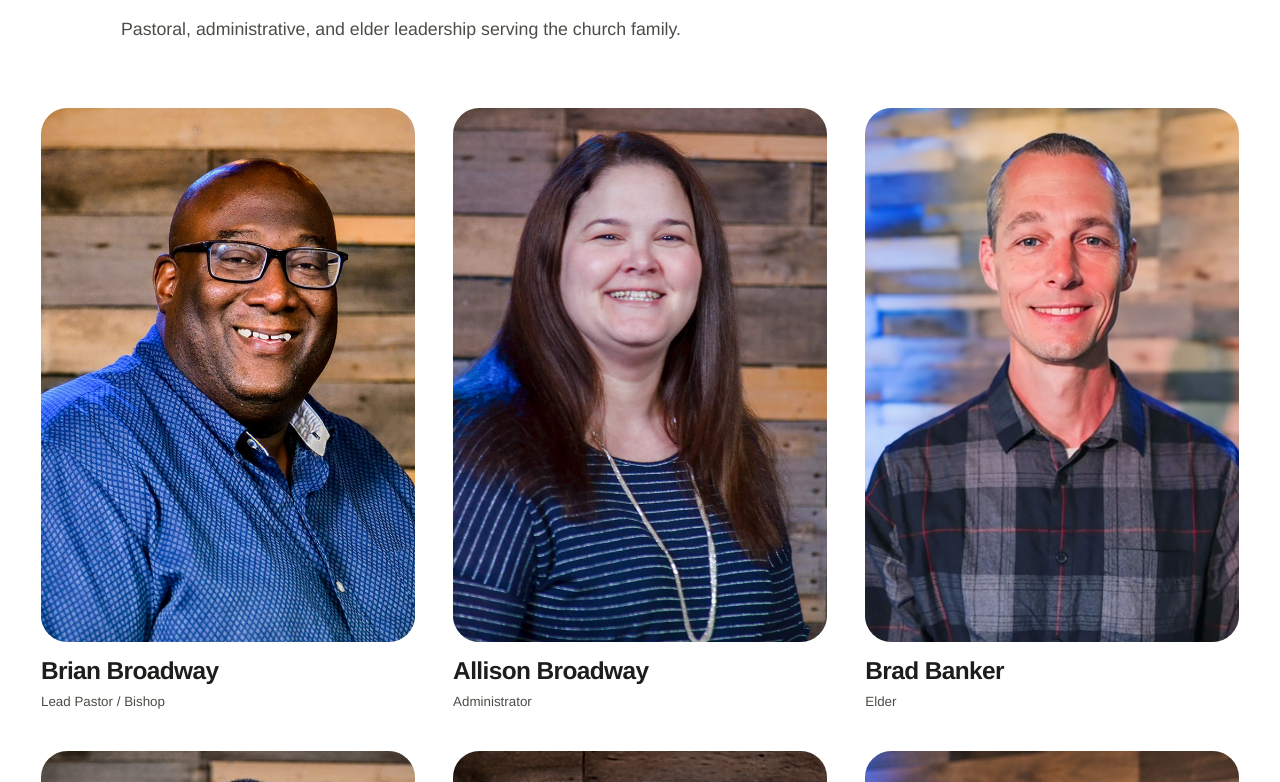
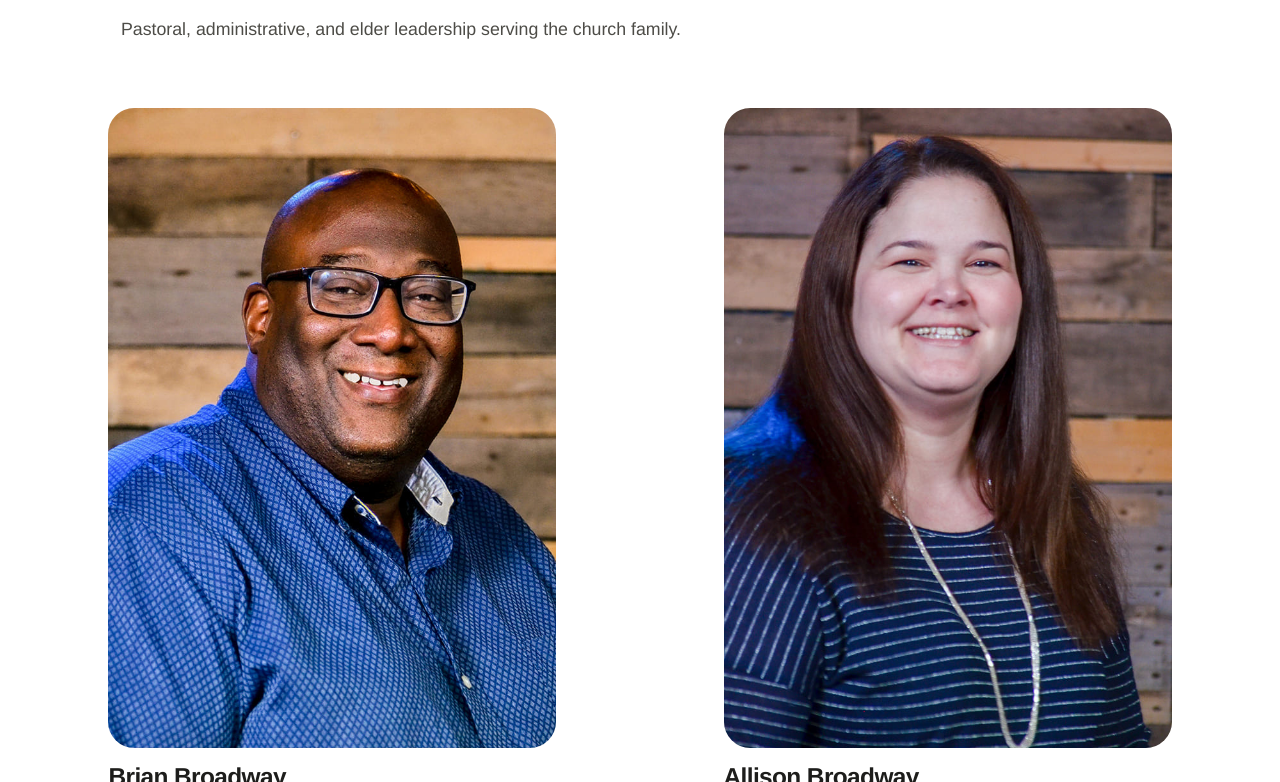
Before and after one commit to living-message-church/living-message-church, a Next.js app: page /about/leadership in a window 1280 px wide. Shown: the part 1158-1940 px from the top of the page. Built offline with nearby package versions, Linux system fonts and the light colour scheme.

Commit message:
refine: tighten team card layout

```diff
--- a/src/components/pages/team-page.tsx
+++ b/src/components/pages/team-page.tsx
@@ -8,13 +8,17 @@ import { Eyebrow, Heading } from "@/components/ui/typography";
 import type { TeamMember } from "@/types/content";
 
 function TeamCard({ member }: { member: TeamMember }) {
+  const isFeatured = member.id === "brian-broadway" || member.id === "allison-broadway";
+
   return (
-    <article className="team-card">
+    <article className={`team-card${isFeatured ? " team-card-featured" : ""}`}>
       <div className="team-card-image">
         <Image
           alt={member.image.alt}
           fill
-          sizes="(max-width: 48rem) 82vw, (max-width: 72rem) 42vw, 22vw"
+          sizes={isFeatured
+            ? "(max-width: 48rem) 82vw, (max-width: 72rem) 42vw, 28rem"
+            : "(max-width: 48rem) 82vw, (max-width: 72rem) 42vw, 21vw"}
           src={member.image.src}
         />
       </div>
--- a/src/styles/globals.css
+++ b/src/styles/globals.css
@@ -442,9 +442,10 @@ button, input, textarea, select { font: inherit; }
 .team-tier-heading > span { padding-top: 0.35rem; color: var(--color-coral); font-size: var(--step--1); font-weight: 700; font-variant-numeric: tabular-nums; }
 .team-tier-heading h2 { margin: 0; font-size: var(--step-3); font-weight: 700; letter-spacing: -0.045em; line-height: 0.98; }
 .team-tier-heading p { max-width: 37rem; margin: var(--space-2) 0 0; color: var(--color-ink-soft); }
-.team-grid { display: grid; grid-template-columns: repeat(3, minmax(0, 1fr)); gap: clamp(1.5rem, 3vw, 3.25rem); }
-.team-grid-ministry-leaders { grid-template-columns: repeat(4, minmax(0, 1fr)); }
+.team-grid { display: grid; grid-template-columns: repeat(4, minmax(0, 1fr)); gap: clamp(1.5rem, 2.5vw, 2.75rem); }
 .team-card { min-width: 0; }
+.team-card-featured { width: min(100%, 28rem); justify-self: center; grid-column: span 2; }
+.team-grid-deacons .team-card:nth-last-child(2) { grid-column: 2; }
 .team-card-image { position: relative; overflow: hidden; width: 100%; border-radius: var(--radius-image); aspect-ratio: 7 / 10; background: var(--color-paper); }
 .team-card-image img { object-fit: cover; transition: transform 500ms cubic-bezier(0.2, 0.7, 0.2, 1); }
 .team-card:hover .team-card-image img { transform: scale(1.018); }
@@ -655,6 +656,8 @@ button, input, textarea, select { font: inherit; }
   .team-directory-intro { grid-template-columns: minmax(10rem, 0.32fr) minmax(0, 1fr); }
   .team-directory-intro > p:last-child { grid-column: 2; }
   .team-grid, .team-grid-ministry-leaders { grid-template-columns: repeat(2, minmax(0, 1fr)); }
+  .team-card-featured { width: 100%; grid-column: span 1; }
+  .team-grid-deacons .team-card:nth-last-child(2) { grid-column: auto; }
   .footer-lead { grid-template-columns: 1fr; }
   .footer-lead .footer-facts { grid-column: 1; }
 }
```
Also changed, not shown: 2 other files (tests, documents, lock files or other folders).
